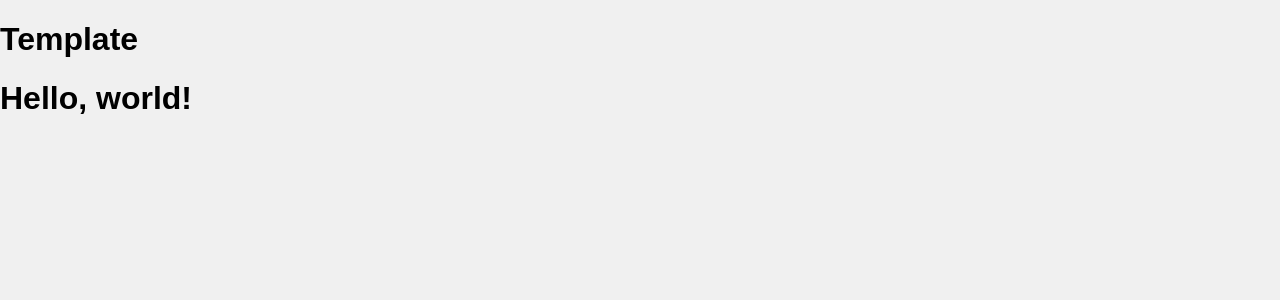
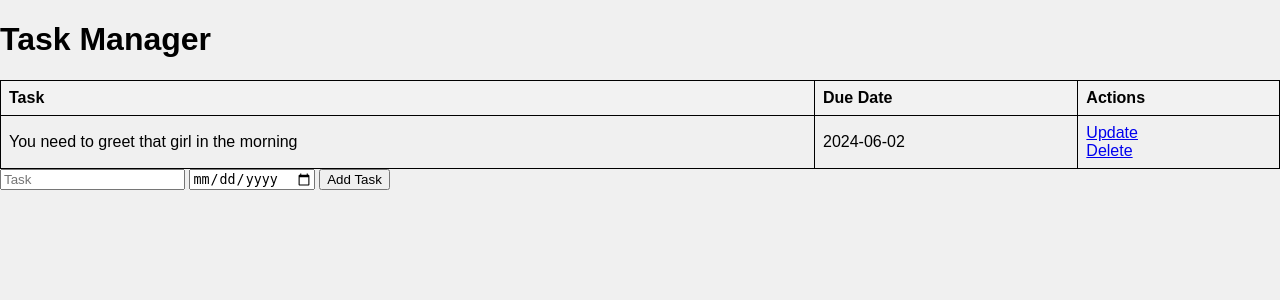
Before and after one commit to FreDrickMwepu/Task_Manager_App, a Flask app: page / in a window 1280 px wide. Shown: the top 300 px of the page. Run offline with Flask 3, Linux system fonts and the light colour scheme; data comes from the database, SQL or seed files in the repository; both versions use the stored data as it was after the commit.

Commit message:
Some progress

```diff
--- a/app.py
+++ b/app.py
@@ -15,9 +15,53 @@ class Todo(db.Model):
     def __repr__(self):
         return '<Task %r>' % self.id
 
-@app.route('/')
+@app.route('/', methods=['POST', 'GET'])
 def index():
-    return render_template('index.html')
+    if request.method == 'POST':
+        task_content = request.form['content']
+        due_date_str = request.form['due_date']
+        due_date = datetime.strptime(due_date_str, '%Y-%m-%d')
+
+        new_task = Todo(content=task_content, date_created=due_date)
+
+        try:
+            db.session.add(new_task)
+            db.session.commit()
+            return redirect('/')
+        except:
+            return 'There was an issue adding your task'
+    else:
+        tasks = Todo.query.order_by(Todo.date_created).all()
+        return render_template('index.html', tasks=tasks)
+
+@app.route('/delete/<int:id>')
+def delete(id):
+    task_to_delete = Todo.query.get_or_404(id)
+
+    try:
+        db.session.delete(task_to_delete)
+        db.session.commit()
+        return redirect('/')
+    except:
+        return 'There was a problem deleting that task'
+
+@app.route('/update/<int:id>', methods=['GET', 'POST'])
+def update(id):
+    task = Todo.query.get_or_404(id)
+
+    if request.method == 'POST':
+        task.content = request.form['content']
+        due_date_str = request.form['due_date']
+        task.date_created = datetime.strptime(due_date_str, '%Y-%m-%d')
+
+        try:
+            db.session.commit()
+            return redirect('/')
+        except:
+            return 'There was an issue updating your task'
+    else:
+        return render_template('update.html', task=task)
+
 
 if __name__ == '__main__':
     # Ensure the application context is pushed before creating the database
--- a/templates/index.html
+++ b/templates/index.html
@@ -1,13 +1,56 @@
 {% extends 'base.html'%}
 
 {% block head %}
-
-    <h1> Template </h1>
+    <title> Task Manager </title>
+    <style>
+        table {
+            width: 100%;
+            border-collapse: collapse;
+        }
+        th, td {
+            border: 1px solid black;
+            padding: 8px;
+            text-align: left;
+        }
+        th {
+            background-color: #f2f2f2;
+        }
+    </style>
 
 {% endblock %}
 
 {% block body %}
 
-    <h1>Hello, world!</h1>
-
+    <div>
+        <h1> Task Manager </h1>
+        {% if tasks| length < 1 %}
+            <p> No tasks available. Add a task below </p>
+        {% else %}
+        <table>
+            <tr>
+                <th> Task </th>
+                <th> Due Date </th>
+                <th> Actions </th>
+            </tr>
+            {% for task in tasks %}
+                <tr>
+                    <td> {{ task.content }} </td>
+                    <td> {{ task.date_created.strftime('%Y-%m-%d') }} </td>
+                    <td>
+                        <a href="/update/{{ task.id }}"> Update </a>
+                        <br>
+                        <a href="/delete/{{ task.id }}"> Delete </a>
+                    </td>
+                </tr>
+            {% endfor %}
+        </table>
+        {% endif %}
+        <div class="form">
+            <form action="/" method="POST">
+                <input type="text" name="content" id="content "placeholder="Task">
+                <input type="date" name="due_date" id="due_date">
+                <button type="submit" > Add Task </button>
+            </form>
+        <div>
+    </div>
 {% endblock %}
```
Also changed, not shown: requirements.txt (added, +13 -0 lines), templates/update.html (added, +34 -0 lines), instance/test.db.
